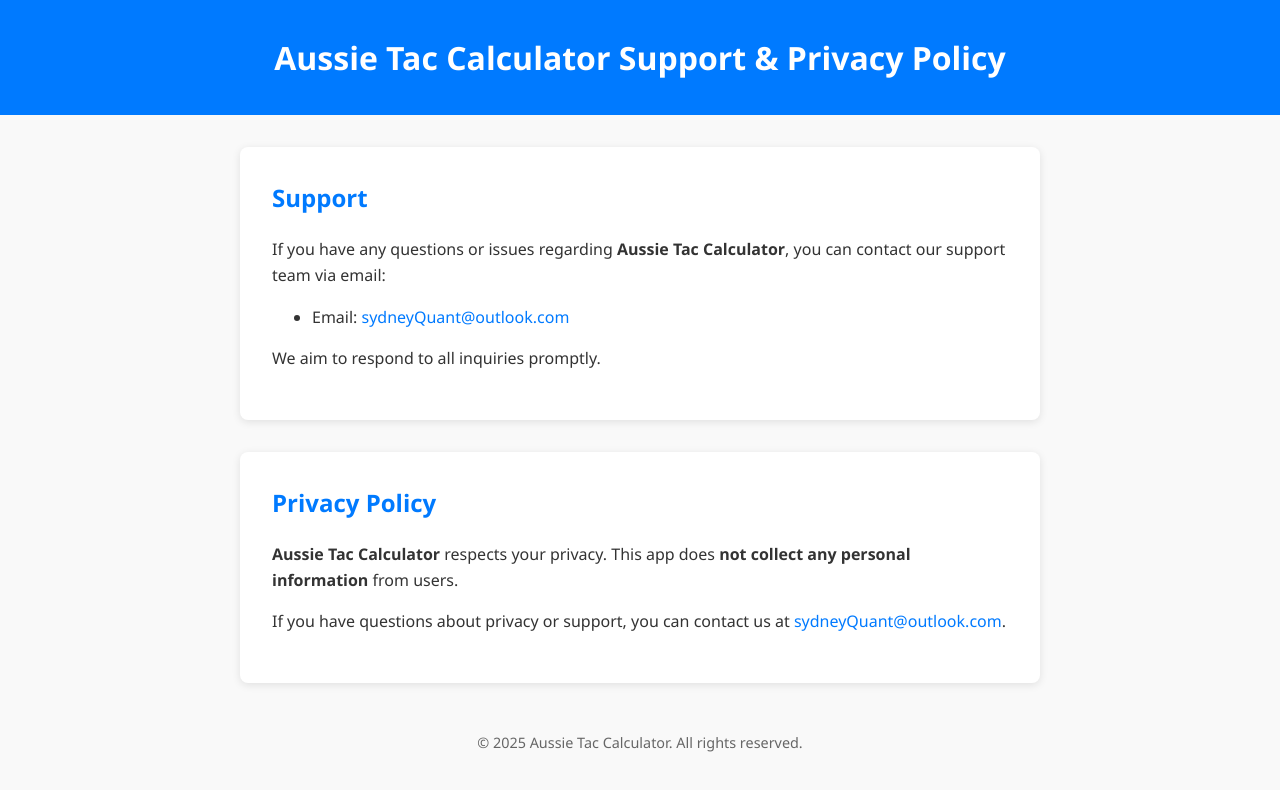
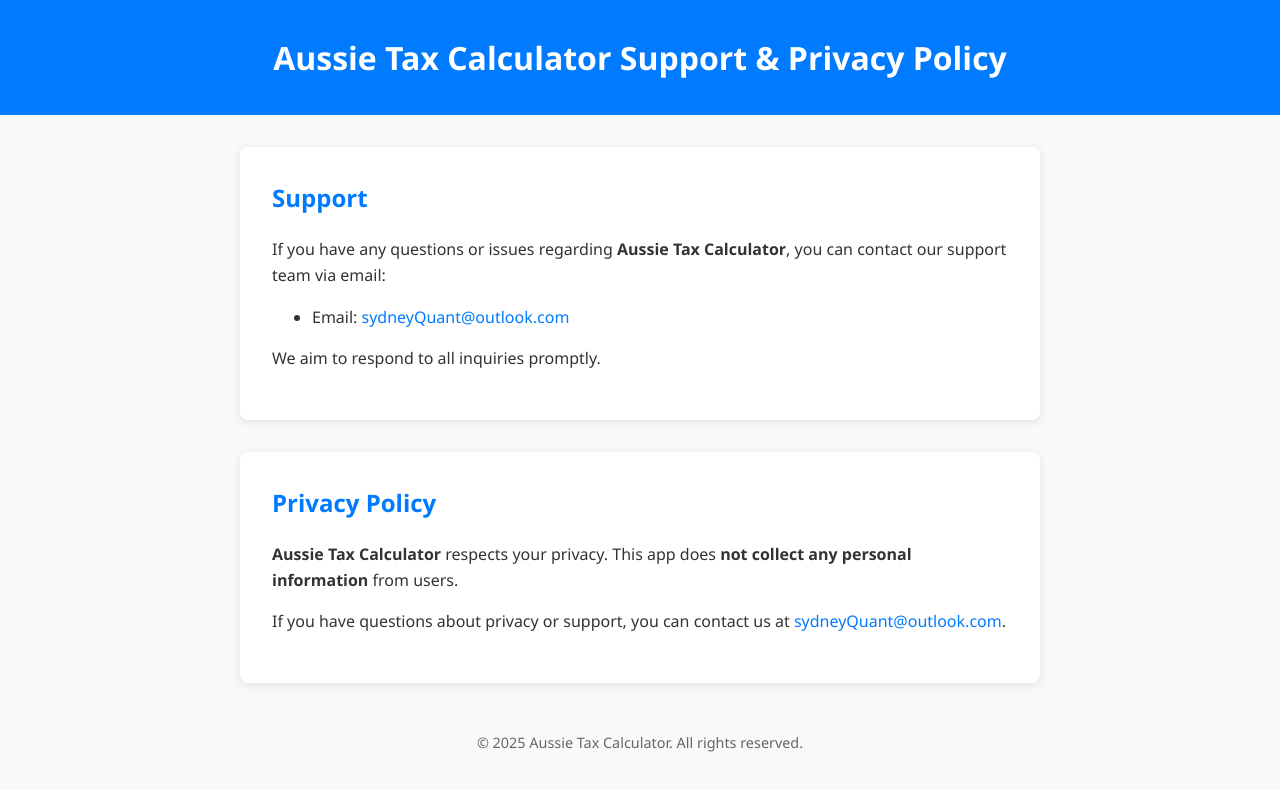
Before and after one commit to cheesepicklematt/mmWebsite, a plain HTML site: page aussieTaxCalculator/taxCalc.html in a window 1280 px wide. Drawn offline with Linux system fonts and the light colour scheme.

Commit message:
fix typo

```diff
--- a/aussieTaxCalculator/taxCalc.html
+++ b/aussieTaxCalculator/taxCalc.html
@@ -3,7 +3,7 @@
 <head>
   <meta charset="UTF-8">
   <meta name="viewport" content="width=device-width, initial-scale=1.0">
-  <title>Aussie Tac Calculator Support & Privacy Policy</title>
+  <title>Aussie Tax Calculator Support & Privacy Policy</title>
   <style>
     body {
       font-family: 'Segoe UI', Tahoma, Geneva, Verdana, sans-serif;
@@ -57,14 +57,14 @@
 <body>
 
   <header>
-    <h1>Aussie Tac Calculator Support & Privacy Policy</h1>
+    <h1>Aussie Tax Calculator Support & Privacy Policy</h1>
   </header>
 
   <main>
 
     <section id="support">
       <h2>Support</h2>
-      <p>If you have any questions or issues regarding <strong>Aussie Tac Calculator</strong>, you can contact our support team via email:</p>
+      <p>If you have any questions or issues regarding <strong>Aussie Tax Calculator</strong>, you can contact our support team via email:</p>
       <ul>
         <li>Email: <a href="mailto:sydneyquant@outlook.com">sydneyQuant@outlook.com</a></li>
       </ul>
@@ -73,14 +73,14 @@
 
     <section id="privacy-policy">
       <h2>Privacy Policy</h2>
-      <p><strong>Aussie Tac Calculator</strong> respects your privacy. This app does <strong>not collect any personal information</strong> from users.</p>
+      <p><strong>Aussie Tax Calculator</strong> respects your privacy. This app does <strong>not collect any personal information</strong> from users.</p>
       <p>If you have questions about privacy or support, you can contact us at <a href="mailto:sydneyquant@outlook.com">sydneyQuant@outlook.com</a>.</p>
     </section>
 
   </main>
 
   <footer>
-    &copy; 2025 Aussie Tac Calculator. All rights reserved.
+    &copy; 2025 Aussie Tax Calculator. All rights reserved.
   </footer>
 
 </body>
```
